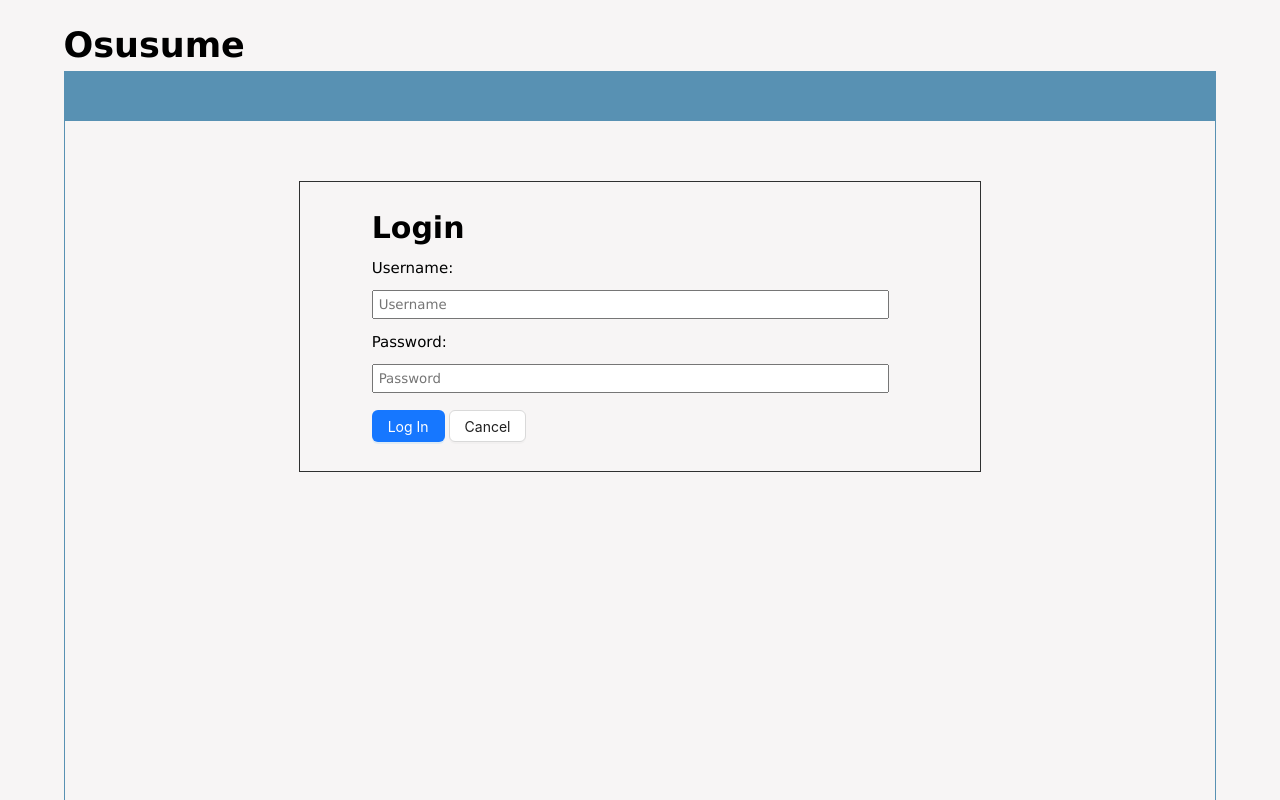
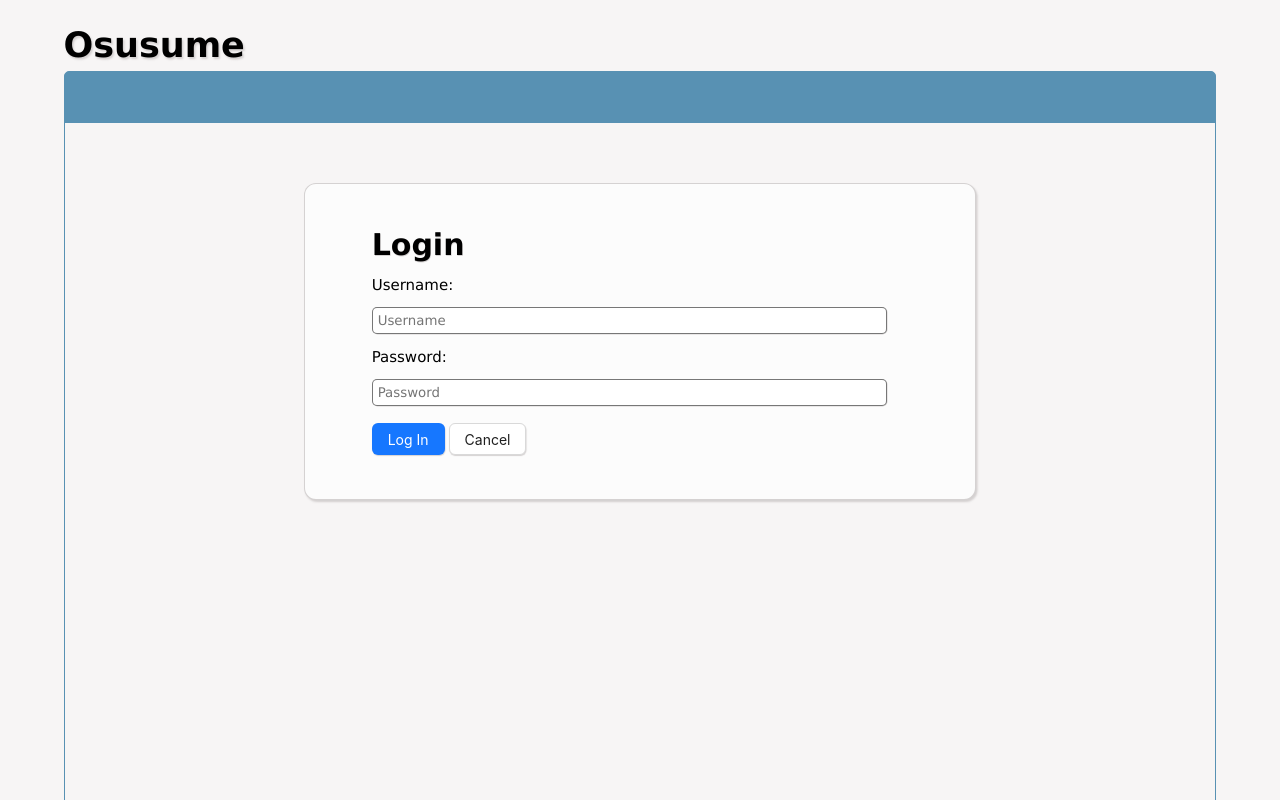
Before and after one commit to sgoh25/osusume, a React (Create React App) app: page /login in a window 1280 px wide. Shown: the top 800 px of the page. Built offline with nearby package versions, Linux system fonts and the light colour scheme.

Commit message:
Update formatting with shadows and rounded boxes

```diff
--- a/src/components/EditLayout.jsx
+++ b/src/components/EditLayout.jsx
@@ -86,9 +86,9 @@ export default function EditLayout({ post_id, tokenInfo }) {
 
     let body = (
         <>
-            <div className="post_wrapper">
-                {isCreate && <div className="title">Create New Post</div>}
-                {!isCreate && <div className="title">Update Post</div>}
+            <div className="edit_wrapper">
+                {isCreate && <div className="form_title">Create New Post</div>}
+                {!isCreate && <div className="form_title">Update Post</div>}
                 <form>
                     <div className="label">Title:</div>
                     <input type="text" onChange={handleChange} placeholder="Title" name="title" text={postForm.title} value={postForm.title}></input>
--- a/src/components/LoginLayout.jsx
+++ b/src/components/LoginLayout.jsx
@@ -56,8 +56,8 @@ export default function LoginLayout({ isRegister, saveToken }) {
     let body = (
         <>
             <div className="login_wrapper">
-                {isRegister && <div className="title">Register New Account</div>}
-                {!isRegister && <div className="title">Login</div>}
+                {isRegister && <div className="form_title">Register New Account</div>}
+                {!isRegister && <div className="form_title">Login</div>}
                 <form>
                     <div className="label">Username:</div>
                     <input type="text" onChange={handleChange} placeholder="Username" name="username" text={loginForm.username} value={loginForm.username}></input>
--- a/src/components/SinglePost.jsx
+++ b/src/components/SinglePost.jsx
@@ -45,13 +45,13 @@ export default function SinglePost({ postInfo, tokenInfo, isProfile }) {
                 <div className="title_wrapper">
                     <h2>{post.title}</h2>
                     {isProfile &&
-                        <div className="update_buttons">
+                        <div className="edit_buttons">
                             <Button className="button" onClick={() => navigate('/profile/update', { replace: true, state: { post_id: post.id } })}>Update</Button>
                             <Button className="button" onClick={showModal}>Delete</Button>
                         </div>
                     }
                 </div>
-                <p>By: {post.author} - {post.created}</p>
+                <p>By: {post.author} - {post.created.slice(0, -7)}</p>
                 <Modal title="Delete Confirmation" open={isModalOpen} onOk={handleOk} onCancel={handleCancel}>
                     <p>Are you sure you want to delete this post?</p>
                 </Modal>
--- a/src/styles/Home.css
+++ b/src/styles/Home.css
@@ -20,6 +20,7 @@ body {
 .logo {
     font-weight: bold;
     font-size: 35px;
+    text-shadow: 1.5px 2px 2px rgba(195, 191, 191, 0.684);
 }
 
 .button_wrapper {
@@ -29,9 +30,14 @@ body {
 .button {
     margin-right: 4px;
     margin-top: 4px;
+    box-shadow: 0.5px 1px 1px rgba(195, 191, 191, 0.684);
 }
 
 .header {
+    border-style: solid;
+    border-width: 1px;
+    border-radius: 5px 5px 0 0;
+    border-color: rgb(88, 145, 179);
     background-color: rgb(88, 145, 179);
     margin-top: 1%;
     margin-bottom: -1%;
@@ -49,6 +55,7 @@ body {
 .wrapper {
     border-style: solid;
     border-width: 1px;
+    border-radius: 0 0 5px 5px;
     border-color: rgb(88, 145, 179);
     margin-left: 5%;
     margin-right: 5%;
@@ -62,6 +69,7 @@ body {
 .center {
     text-align: center;
     padding: 1rem 0;
+    text-shadow: 1px 1px 1px rgba(195, 191, 191, 0.684);
 }
 
 .content {
@@ -74,7 +82,10 @@ body {
 .post {
     border-style: solid;
     border-width: 1px;
-    border-color: rgb(47, 48, 48);
+    border-radius: 12px;
+    border-color: rgba(195, 191, 191, 0.684);
+    background-color: rgb(252, 252, 252);
+    box-shadow: 1.5px 2px 2px rgba(195, 191, 191, 0.684);
     padding: 5px 30px;
     padding-bottom: 15px;
     margin-bottom: 1%;
--- a/src/styles/Login.css
+++ b/src/styles/Login.css
@@ -1,17 +1,21 @@
 .login_wrapper {
     border-style: solid;
     border-width: 1px;
-    border-color: rgb(47, 48, 48);
+    border-radius: 12px;
+    border-color: rgba(195, 191, 191, 0.684);
+    background-color: rgb(252, 252, 252);
+    box-shadow: 1.5px 2px 2px rgba(195, 191, 191, 0.684);
     display: block;
     margin: 5% auto;
-    padding: 15px 5px;
+    padding: 30px 0px;
     width: 60%;
 }
 
-.title {
+.form_title {
     margin: 2% 10%;
     font-size: 30px;
     font-weight: bold;
+    text-shadow: 0.5px 0.5px 0.5px rgba(195, 191, 191, 0.684);
 }
 
 .label {
@@ -36,4 +40,9 @@ input[type=password] {
     width: 75%;
     margin: auto 10%;
     padding: 5px;
+    border-style: solid;
+    border-width: 1px;
+    border-radius: 5px;
+    border-color: rgba(94, 94, 94, 0.84);
+    box-shadow: 0.5px 0.5px 0.5px rgba(195, 191, 191, 0.684);
 }
--- a/src/styles/Post.css
+++ b/src/styles/Post.css
@@ -10,6 +10,7 @@
     font-weight: bold;
     font-size: 30px;
     margin-top: 1%;
+    text-shadow: 0.5px 0.5px 0.5px rgba(195, 191, 191, 0.684);
 }
 
 .create_button {
@@ -17,10 +18,13 @@
     margin-top: 1%;
 }
 
-.post_wrapper {
+.edit_wrapper {
     border-style: solid;
     border-width: 1px;
-    border-color: rgb(47, 48, 48);
+    border-radius: 12px;
+    border-color: rgba(195, 191, 191, 0.684);
+    background-color: rgb(252, 252, 252);
+    box-shadow: 1.5px 2px 2px rgba(195, 191, 191, 0.684);
     display: block;
     margin: 5% auto;
     padding: 40px 0;
@@ -37,9 +41,10 @@
 .title_wrapper {
     display: flex;
     justify-content: space-between;
+    margin-bottom: -2%;
 }
 
-.update_buttons {
+.edit_buttons {
     padding-top: 10px;
     display: inline-block;
 }
@@ -50,4 +55,9 @@ textarea {
     height: 80px;
     margin: auto 10%;
     padding: 5px;
+    border-style: solid;
+    border-width: 1px;
+    border-radius: 5px;
+    border-color: rgba(94, 94, 94, 0.84);
+    box-shadow: 1px 1px 1px rgba(195, 191, 191, 0.684);
 }
```
